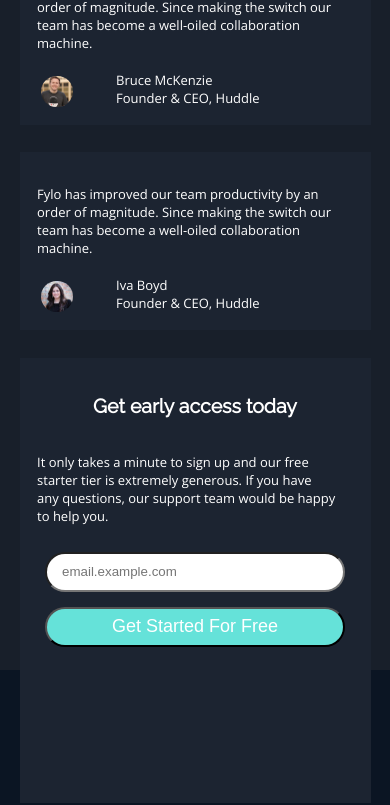
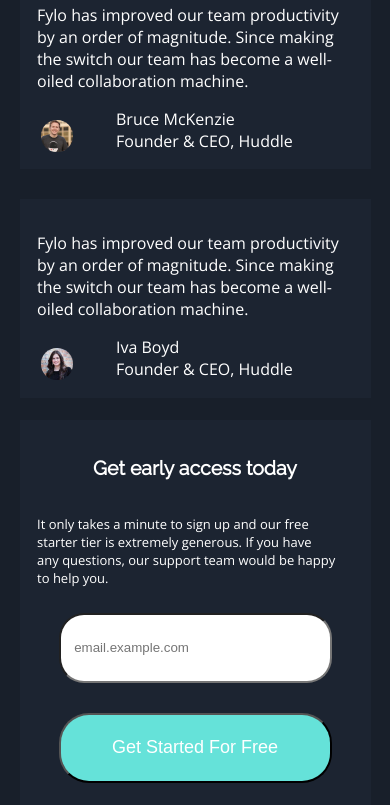
Before and after one commit to ChamuMutezva/FyloLandingPage2, a plain HTML site: page index.html in a window 390 px wide. Shown: the part 2798-3603 px from the top of the page. Drawn offline with nearby package versions, Linux system fonts and the light colour scheme.

Commit message:
feat: aligning buttons and input buttons

```diff
--- a/main.css
+++ b/main.css
@@ -167,7 +167,7 @@
     background-color: hsl(217, 28%, 15%);
     color: white;
     padding: 5%;
-    font-size: small;
+    font-size: medium;
 }
 
 .profile {
@@ -184,7 +184,7 @@
 
 div#getEarlyAccess {
     margin: 5% auto;
-    width: 60%;
+    width: 80%;
     background-color: hsl(217, 28%, 15%);
     display: grid;
     grid-template-columns: 1fr;
@@ -243,12 +243,13 @@
 }
 
 #registration button.getStarted {
-    width: 400px;
+    width: 30vw;
+    margin-top: 6%;
 }
 
 input[type="email"] {
-    width: 300px;
-    height: 50px;
+    width: 80%;
+    height: 60px;
     border-radius: 25px;
     margin: 3% auto;
     display: block;
@@ -278,8 +279,19 @@
     margin-bottom: 20%;
 }
 
+div#registration {
+    display: grid;
+    grid-template-columns: 2fr 1fr;
+}
+
 
 @media only screen and (max-width: 720px) {
+
+    div#registration {
+        display: grid;
+        grid-template-columns: 1fr;
+    }
+
     nav {
         margin-left: -2%;
         font-size: medium;
@@ -410,14 +422,15 @@
 
     input[type="email"] {
         padding-left: 5%;
-        /* width: 70%;*/
-        height: 40px;
+        width: 70vw;
+        height: 70px;
         margin-bottom: 5%;
         display: block;
     }
 
     #registration button.getStarted {
         width: 100%;
+        height: 70px;
     }
 
     footer {
@@ -477,6 +490,7 @@
     div#secureLoc h1 {
         font-size: x-large;
     }
+
     footer {
         grid-template-columns: 1fr 1fr 1fr;
 
@@ -486,7 +500,7 @@
         align-self: start;
         grid-row-gap: 25%;
         margin-top: 25%;
-            }
+    }
 
     div#secureLoc p {
         font-size: medium;
@@ -503,26 +517,34 @@
     }
 
     div#contactUs {
-       /* margin-top: 60%;*/
+        /* margin-top: 60%;*/
     }
 
-   /* div#socials {
+    /* div#socials {
         display: grid;
         grid-template-columns: 1fr;
         align-self: center;
     }*/
 
-    div#filesSection h2, div#stayProductive h2, #stayProductive a, div#getEarlyAccess h2 {
+    div#filesSection h2,
+    div#stayProductive h2,
+    #stayProductive a,
+    div#getEarlyAccess h2 {
         font-size: large;
         font-weight: 900;
     }
 
-    div#filesSection p, div#stayProductive p, div#getEarlyAccess p, div#logoSection p, div#telephone span {
+    div#filesSection p,
+    div#stayProductive p,
+    div#getEarlyAccess p,
+    div#logoSection p,
+    div#telephone span {
         font-size: medium;
         font-weight: 400;
     }
 
-    div#logoSection img, div#telephone img{
+    div#logoSection img,
+    div#telephone img {
         transform: scale(0.6);
     }
 
```
